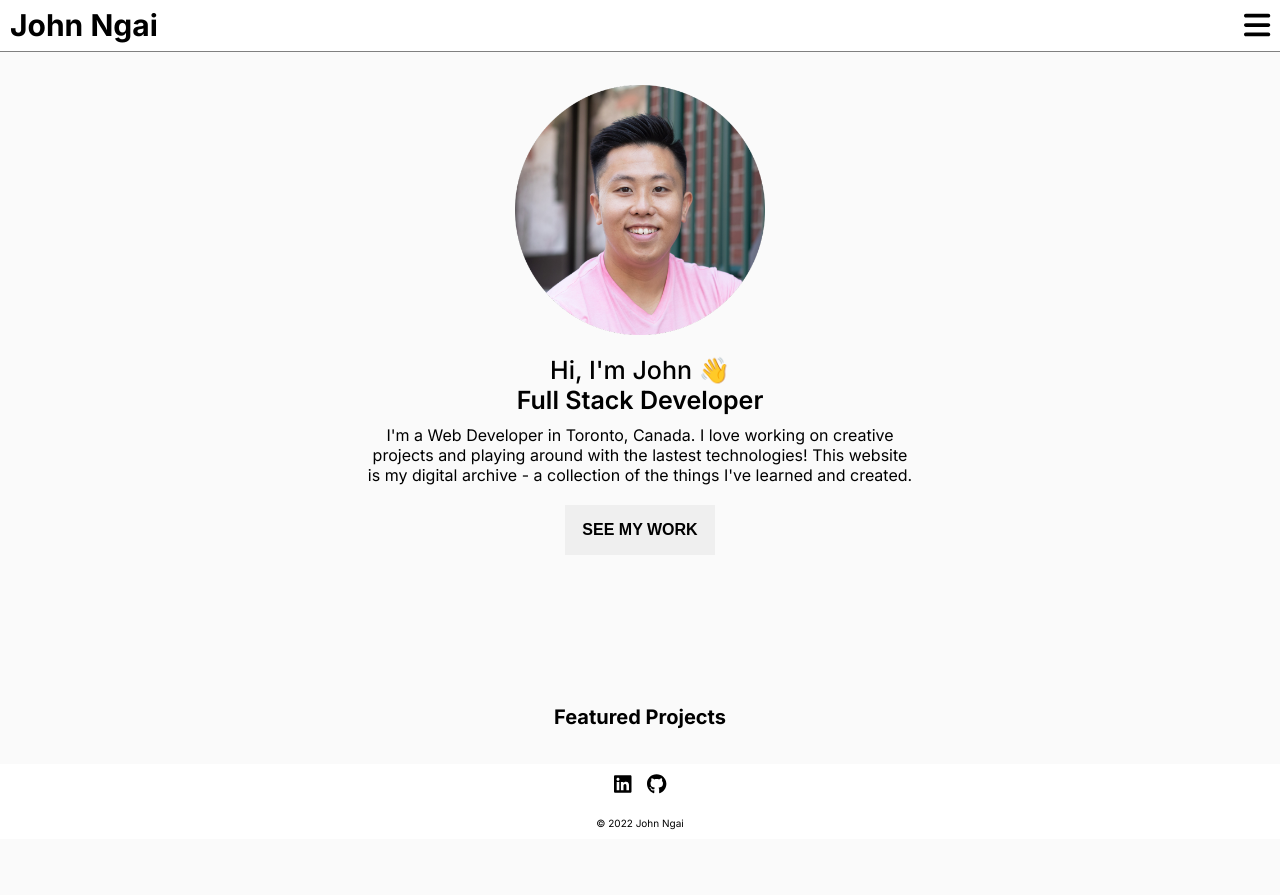
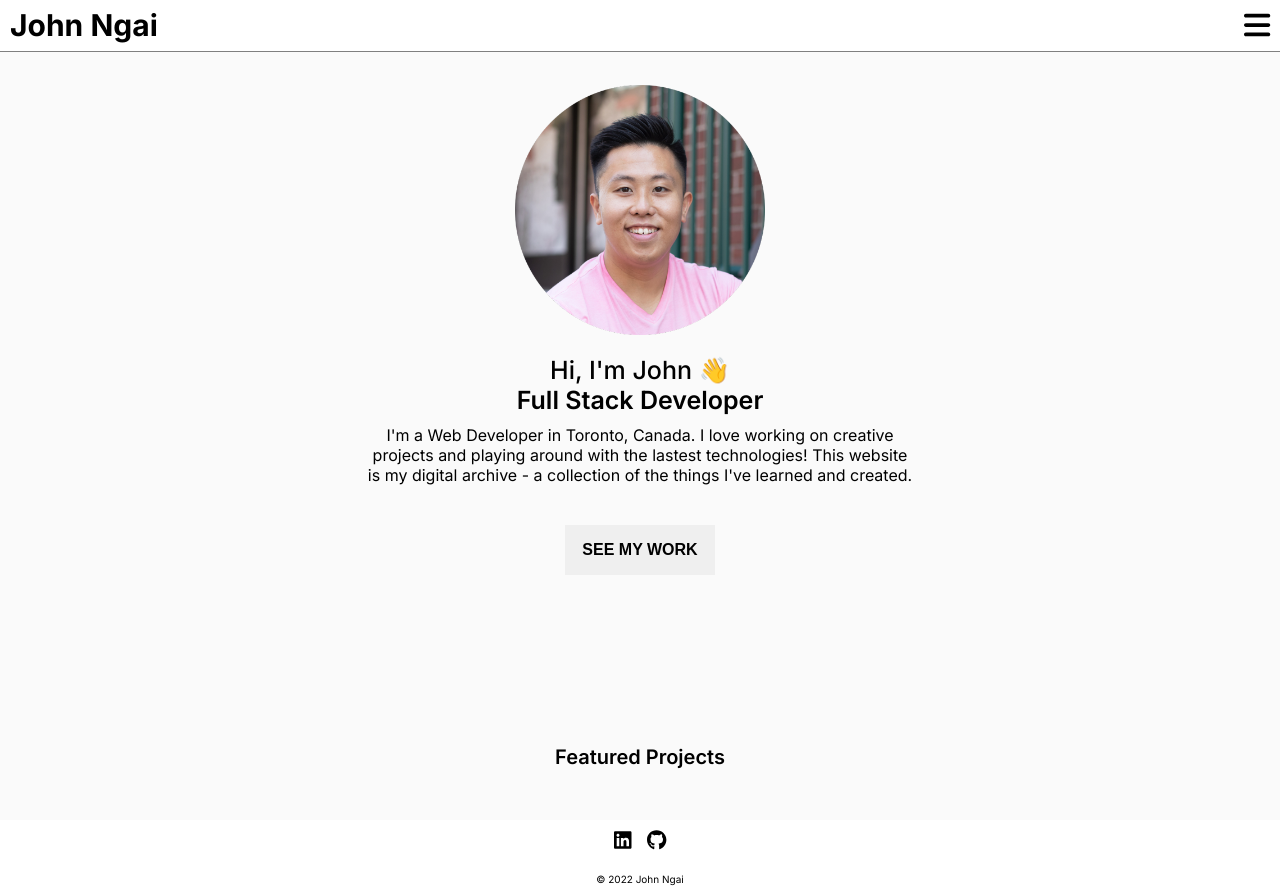
Before and after one commit to john-ngai/johnngai.com, a React (Create React App) app: page / in a window 1280 px wide. Before the commit the page ends 839 px from the top, so only its background shows below. Built offline with nearby package versions, Linux system fonts and the light colour scheme.

Commit message:
Add height to .container.home-page

```diff
--- a/src/components/Home/index.scss
+++ b/src/components/Home/index.scss
@@ -1,9 +1,9 @@
 .container.home-page {
-  // border: 1px solid red; // Remove test code
+  height: 750px;
   padding: 25px;
   display: flex;
   flex-direction: column;
-  justify-content: center;
+  justify-content: flex-start;
   align-items: center;
   z-index: -2;
 
@@ -11,7 +11,7 @@
     width: 250px;
   }
 
-  .text-zone.author {
+  .text-zone {
     margin-top: 20px;
     display: flex;
     flex-direction: column;
@@ -39,7 +39,7 @@
     }
 
     button {
-      margin-top: 20px;
+      margin-top: 40px;
       width: 150px;
       height: 50px;
       border: none;
```
